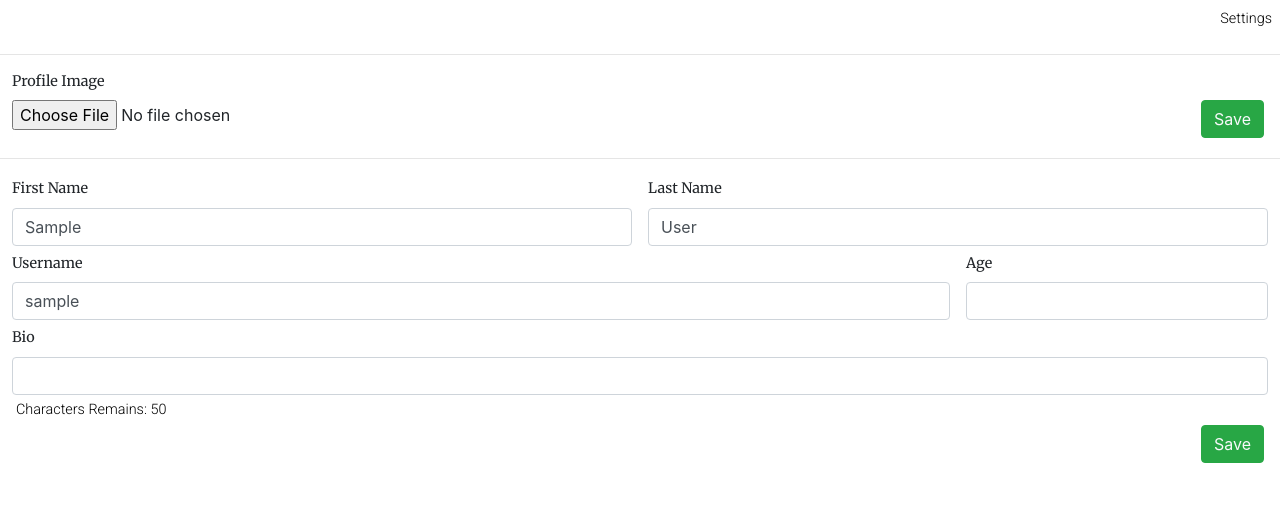
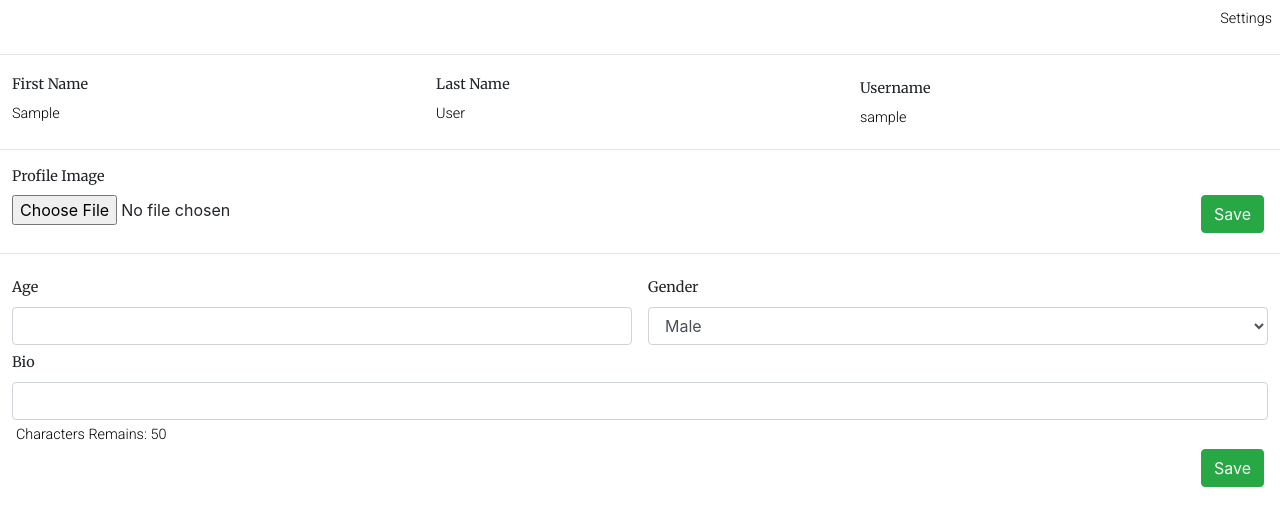
Before and after one commit to Code-Institute-Submissions/family_organiser, a Django app: template user/templates/user/settings.html in a window 1280 px wide. Shown: the part 48-574 px from the top of the page. Run offline with Django 3.2, Linux system fonts and the light colour scheme; the template is opened without the code that fills it, so the values that code supplies are empty; the visitor is signed in with stand-in values (Sample User, id 1); some libraries are stand-ins or nearby versions.

Commit message:
Created quick add view logic and changed layout for settings ready for gender in models.

```diff
--- a/shopping/urls.py
+++ b/shopping/urls.py
@@ -4,5 +4,6 @@ from . import views
 urlpatterns = [
     path('shopping_page', views.shopping_page, name="shopping_page"),
     path('update_item/<operation>', views.update_item, name="update_item"),
+    path('quick_item/<item>/<category>', views.quick_item, name="quick_item"),
     path('update_category/<operation>/<pk>', views.update_category, name="update_category"),
 ]
--- a/static/css/_shopping_page.scss
+++ b/static/css/_shopping_page.scss
@@ -30,7 +30,11 @@
     overflow: auto;
     white-space: nowrap;
     padding: 8px;
+    form {
+        display: inline-block;
+    }
     .shopping-item {
+        border: $theme-colour 1px solid;
         display: inline-block;
         text-align: center;
         text-decoration: none;
--- a/static/css/style.css
+++ b/static/css/style.css
@@ -373,7 +373,12 @@ nav {
   padding: 8px;
 }
 
+.shopping-item-container form {
+  display: inline-block;
+}
+
 .shopping-item-container .shopping-item {
+  border: #6CF273 1px solid;
   display: inline-block;
   text-align: center;
   text-decoration: none;
--- a/user/templates/user/settings.html
+++ b/user/templates/user/settings.html
@@ -14,8 +14,21 @@ Settings | Family Organiser
 </div>
 <hr>
 
-
-
+<div class="row m-0 p-0 px-1">
+    <div class="col-4 m-0 p-0 px-2">
+        <label>First Name</label>
+        <p>{{user.first_name}}</p>
+    </div>
+    <div class="col-4 m-0 p-0 px-2">
+        <label>Last Name</label>
+        <p>{{user.last_name}}</p>
+    </div>
+    <div class="col-4 m-0 p-0 px-2 mt-1">
+        <label>Username</label>
+        <p>{{user.username}}</p>
+    </div>
+</div>
+<hr class="mt-1">
 <div class="row m-0 p-0 px-1">
     <div class="col-12 px-2 mb-1" id="image-form-container">
         <form action="/user/change_image/" method="POST" enctype="multipart/form-data">
@@ -30,21 +43,16 @@ Settings | Family Organiser
 <form action="/user/change_details/" method="POST">
     {% csrf_token %}
     <div class="row m-0 p-0 px-1">
-        <div class="col-6 m-0 p-0 px-2">
-            <label>First Name</label>
-            <input class="form-control" value="{{user.first_name}}" name="first_name">
-        </div>
-        <div class="col-6 m-0 p-0 px-2">
-            <label>Last Name</label>
-            <input class="form-control" value="{{user.last_name}}" name="last_name">
-        </div>
-        <div class="col-9 m-0 p-0 px-2 mt-1">
-            <label>Username</label>
-            <input class="form-control" value="{{user.username}}" name="username">
-        </div>
-        <div class="col-3 m-0 p-0 px-2 mt-1">
+        <div class="col-6 m-0 p-0 px-2 mt-1">
             <label>Age</label>
             <input type="number" class="form-control" value="{{user_profile.age}}" name="age">
+        </div>
+        <div class="col-6 m-0 p-0 px-2 mt-1">
+            <label>Gender</label>
+            <select class="form-control">
+                <option>Male</option>
+                <option>Female</option>
+            </select>
         </div>
         <div class="col-12 m-0 p-0 px-2 mt-1">
             <label>Bio</label>
```
Also changed, not shown: shopping/templates/shopping/shopping_page.html (+10 -7 lines), shopping/views.py (+41 -5 lines), 1 other file. Lines whose indentation alone changed are shown as unchanged.
